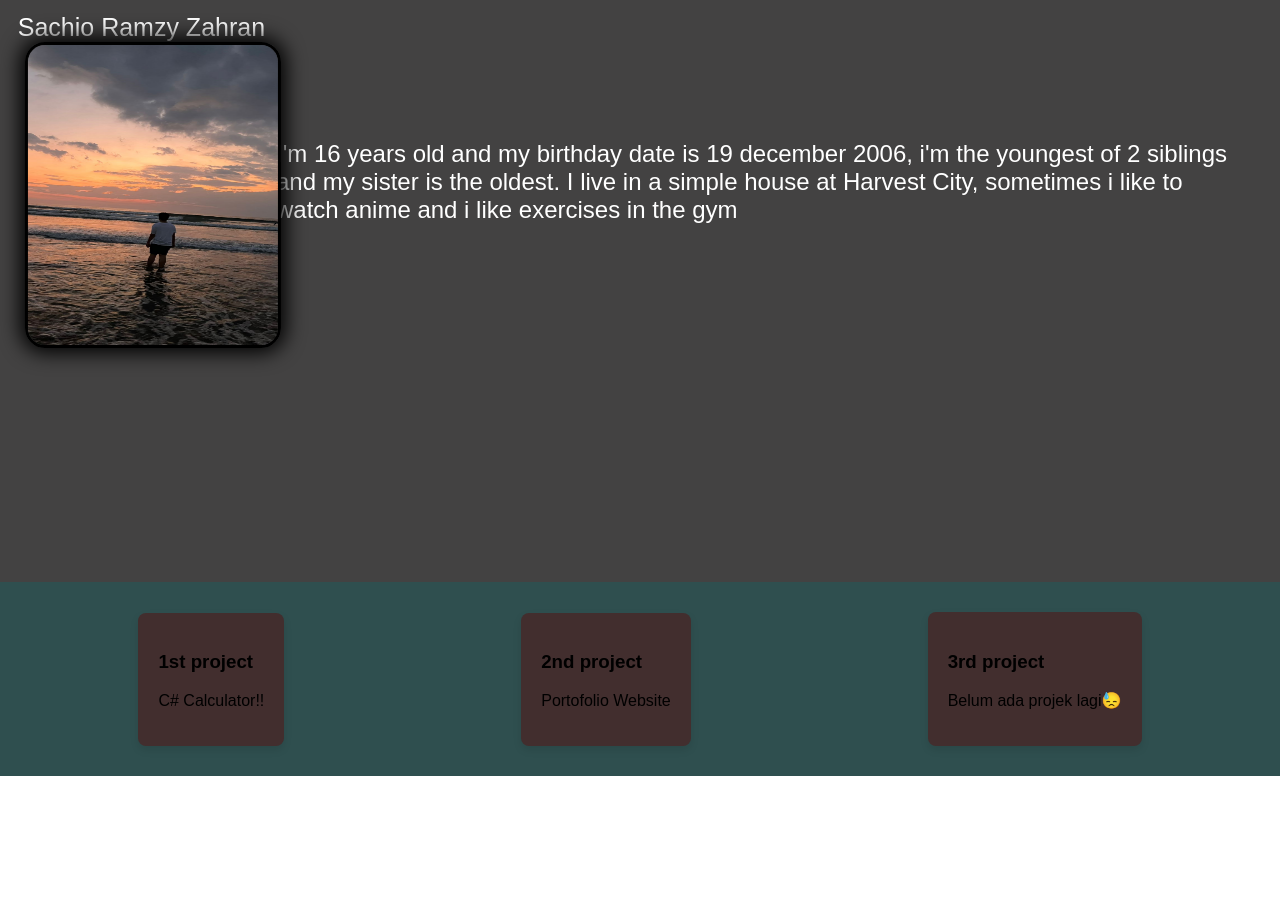
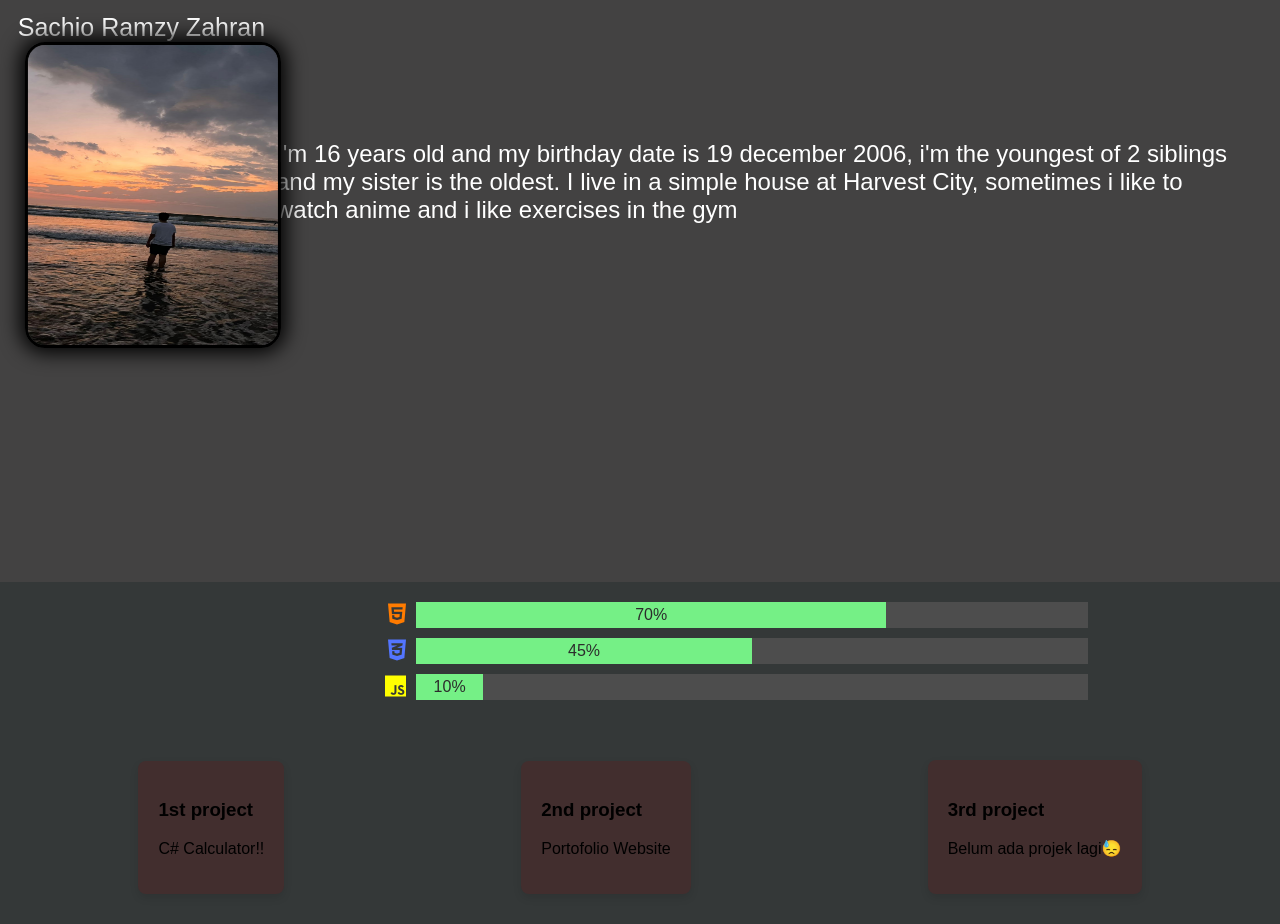
Before and after one commit to Adreon19/web-portofolio, a plain HTML site: page index.html in a window 1280 px wide. Shown: the part 1018-1942 px from the top of the page. Before the commit the page ends 1794 px from the top, so only its background shows below. Drawn offline with Linux system fonts and the light colour scheme.

Commit message:
added a skill-matrix

```diff
--- a/index.html
+++ b/index.html
@@ -7,6 +7,10 @@
     <link rel="stylesheet" href="style.css" />
   </head>
   <body>
+    <script
+      src="https://kit.fontawesome.com/fc882e8665.js"
+      crossorigin="anonymous"
+    ></script>
     <script src="script.js"></script>
     <div class="hero-section">
       <div class="hero-text">
@@ -26,7 +30,20 @@
         exercises in the gym
       </p>
     </div>
-
+    <div class="demo">
+      <dl class="skill-set">
+        <dt>
+          <i class="fa-brands fa-html5 fa-xl" style="color: #ff7b00"></i>
+        </dt>
+        <dd><span style="width: 70%">70%</span></dd>
+        <dt>
+          <i class="fa-brands fa-css3-alt fa-xl" style="color: #5375ff"></i>
+        </dt>
+        <dd><span style="width: 50%">45%</span></dd>
+        <dt><i class="fa-brands fa-js fa-xl" style="color: #ffff00"></i></dt>
+        <dd><span style="width: 10%">10%</span></dd>
+      </dl>
+    </div>
     <div class="project-list">
       <div
         class="project-card"
--- a/style.css
+++ b/style.css
@@ -1,6 +1,7 @@
 body {
   margin: 0;
   font-family: sans-serif;
+  background-color: rgb(52, 56, 56);
 }
 
 .hero-section {
@@ -127,7 +128,7 @@ body {
   align-items: center;
   flex-wrap: wrap;
   padding: 20px;
-  background-color: darkslategray;
+  background-color: rgb(52, 56, 56);
 }
 
 .project-card {
@@ -144,3 +145,66 @@ body {
 .project-card:hover {
   transform: scale(1.05);
 }
+
+.container {
+  width: 80%;
+  min-width: 500px;
+  margin: 0 auto;
+  padding: 15px;
+  display: flex;
+}
+
+.demo {
+  margin: 0 auto;
+  width: 70%;
+  padding: 20px;
+  display: flex;
+}
+
+dl.skill-set,
+.skill-set dt,
+.skill-set dd,
+.skill-set span {
+  color: #fff;
+  padding: 0;
+  margin: 0;
+  display: inline-block;
+  line-height: 22px;
+  -webkit-box-sizing: border-box;
+  -moz-box-sizing: border-box;
+  box-sizing: border-box;
+}
+
+dl.skill-set {
+  width: 100%;
+}
+
+.skill-set dt,
+.skill-set dd {
+  float: left;
+  margin-bottom: 10px;
+}
+
+.skill-set dt {
+  width: 25%;
+  text-align: right;
+  padding: 2px 10px 2px 0;
+}
+
+.skill-set dd {
+  width: 75%;
+  background-color: #4d4d4d;
+}
+
+.skill-set dd span {
+  display: block;
+  background-color: #75f086;
+  text-align: center;
+  color: #2c2c2c;
+  padding: 2px 0;
+}
+
+dl.skill-set :after {
+  content: " ";
+  display: table;
+}
```
